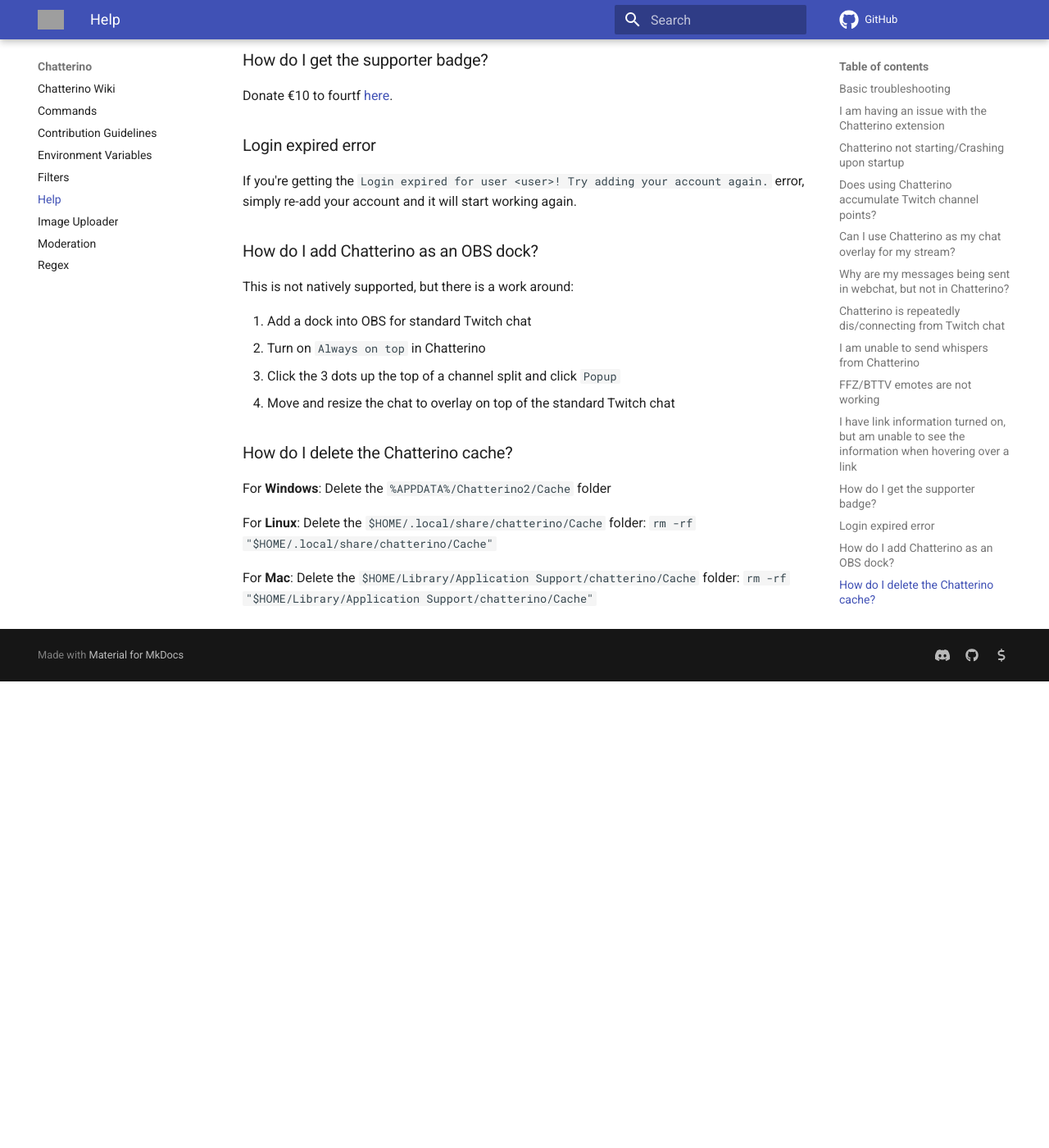
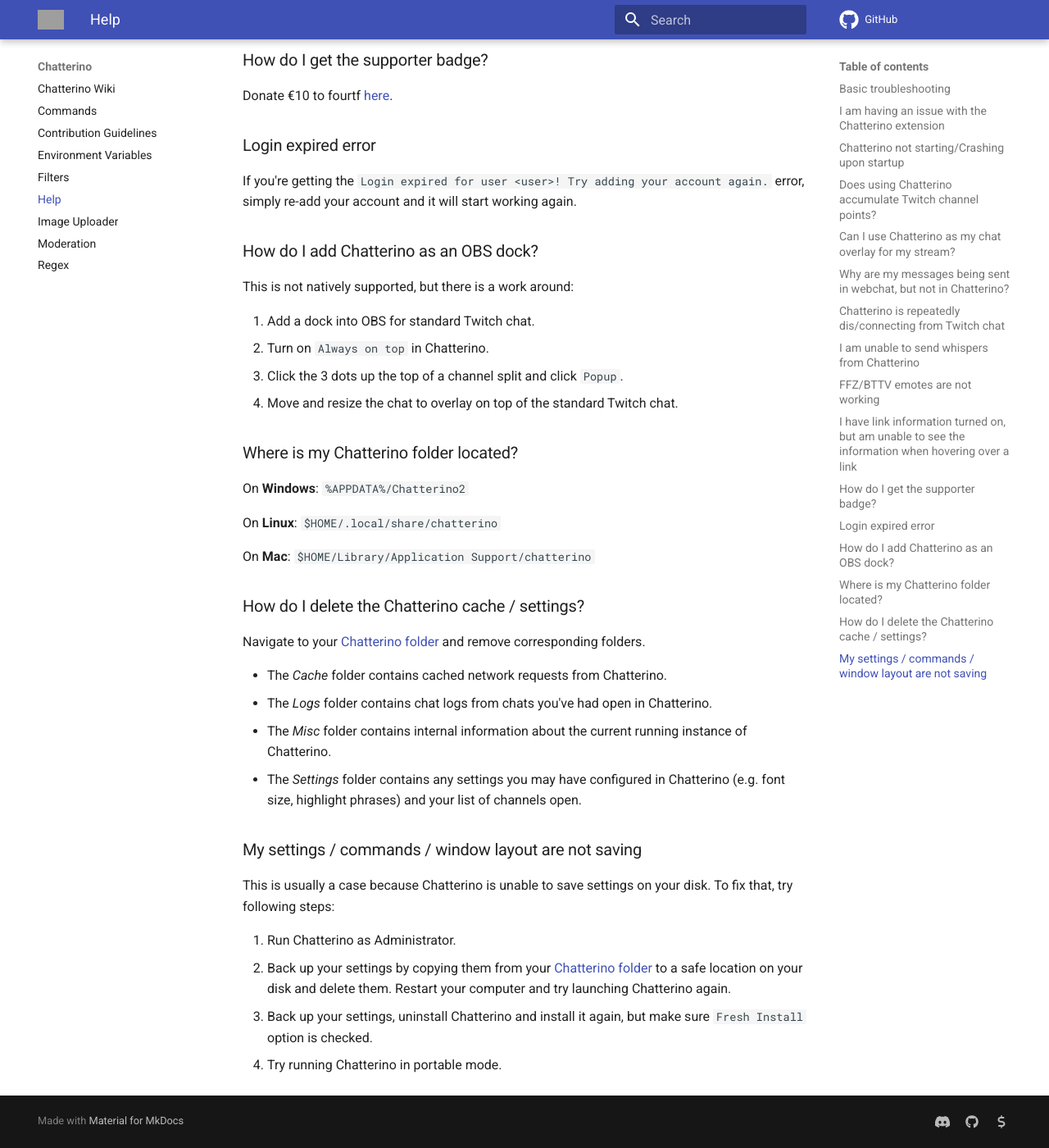
Before and after one commit to Chatterino/wiki, an MkDocs documentation site: the page built from docs/Help.md, in a window 1280 px wide and 1400 px high, scrolled down 2443 px. Shown: the whole window at 82% size. Built offline with MkDocs 1.6.1 and Material for MkDocs 9.7.7, drawn with Linux system fonts in a browser that asks for light colours; comment, search, counter and statistics services are not loaded; before the commit the page ends 3274 px from its top, so only the background shows below that; grey boxes are pictures that could not be loaded.

Commit message:
Added default folder and more troubleshooting docs (#24)
Co-authored-by: Rasmus Karlsson <rasmus.karlsson@pajlada.com>

```diff
--- a/docs/Help.md
+++ b/docs/Help.md
@@ -68,18 +68,33 @@
 ### How do I add Chatterino as an OBS dock?
 This is not natively supported, but there is a work around:
 
-1. Add a dock into OBS for standard Twitch chat
-2. Turn on `Always on top` in Chatterino
-3. Click the 3 dots up the top of a channel split and click `Popup`
-4. Move and resize the chat to overlay on top of the standard Twitch chat
+1. Add a dock into OBS for standard Twitch chat.
+2. Turn on `Always on top` in Chatterino.
+3. Click the 3 dots up the top of a channel split and click `Popup`.
+4. Move and resize the chat to overlay on top of the standard Twitch chat.
 
-### How do I delete the Chatterino cache?
+### Where is my Chatterino folder located?
+On **Windows**:
+`%APPDATA%/Chatterino2`
 
-For **Windows**:
-Delete the `%APPDATA%/Chatterino2/Cache` folder
+On **Linux**:
+`$HOME/.local/share/chatterino`
 
-For **Linux**:
-Delete the `$HOME/.local/share/chatterino/Cache` folder: `rm -rf "$HOME/.local/share/chatterino/Cache"`
+On **Mac**:
+`$HOME/Library/Application Support/chatterino`
 
-For **Mac**:
-Delete the `$HOME/Library/Application Support/chatterino/Cache` folder: `rm -rf "$HOME/Library/Application Support/chatterino/Cache"`
+### How do I delete the Chatterino cache / settings?
+Navigate to your [Chatterino folder](#where-is-chatterino-folder-located) and remove corresponding folders.
+
+ * The *Cache* folder contains cached network requests from Chatterino.
+ * The *Logs* folder contains chat logs from chats you've had open in Chatterino.
+ * The *Misc* folder contains internal information about the current running instance of Chatterino.
+ * The *Settings* folder contains any settings you may have configured in Chatterino (e.g. font size, highlight phrases) and your list of channels open.
+
+### My settings / commands / window layout are not saving
+This is usually a case because Chatterino is unable to save settings on your disk. To fix that, try following steps:
+
+1. Run Chatterino as Administrator.
+2. Back up your settings by copying them from your [Chatterino folder](#where-is-chatterino-folder-located) to a safe location on your disk and delete them. Restart your computer and try launching Chatterino again.
+3. Back up your settings, uninstall Chatterino and install it again, but make sure `Fresh Install` option is checked.
+4. Try running Chatterino in portable mode.
```
